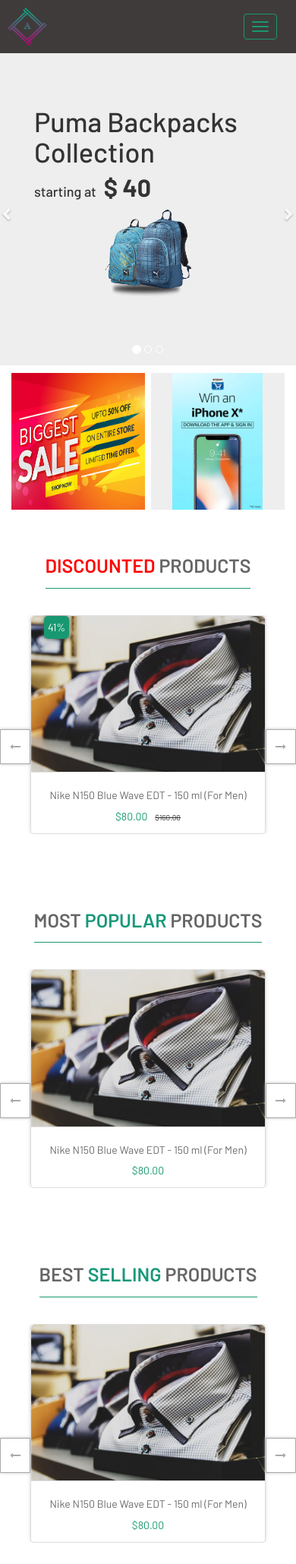
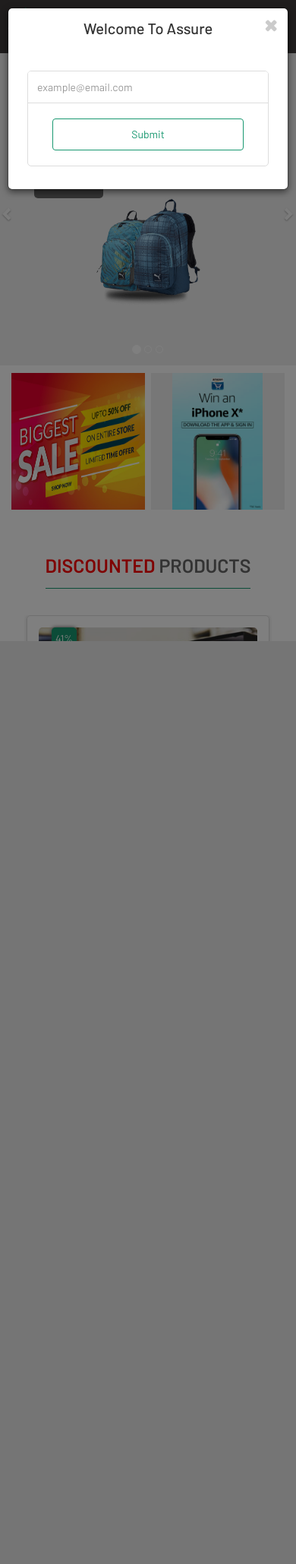
Before and after one commit to JigarFotaria/Shopping, a PHP site: page / in a window 390 px wide. Shown: the top 2059 px of the page at 76% size. After the commit the page ends 844 px from the top, so only its background shows below. Run offline with PHP 8.4, Linux system fonts and the light colour scheme.

Commit message:
change csss to hide top bar in mobile and small screen device, css update, js update for subscribe email.

```diff
--- a/css/style.css
+++ b/css/style.css
@@ -117,6 +117,7 @@ header .navbar-nav li.profile small a {text-decoration: none;}
 .owl-carousel .owl-nav .owl-prev, .owl-carousel .owl-nav .owl-next {top:100px; padding: 12px; color:#aaa; border:0.0003em solid #aaa; box-shadow:0px 0px 4px #c0c0c0;}
 .carousel.slide .item h2 {font-size: 36px;}
 .carousel.slide .item h4 strong {font-size: 32px; margin-left: 10px;}
+.carousel.slide .item a.btn-shop  {padding:12px 15px; color: #fff; background-color: #666; display: inline-block; border-radius: 5px; text-decoration: none;}
 
 .owl-carousel .owl-nav .owl-prev {left:-45px; }
 .owl-carousel .owl-nav .owl-next {right:-45px; }
@@ -240,8 +241,8 @@ footer .r-policy p {font-size: 12px; color:#bcbcbc; margin: 5px 0;}
 .cart-page .table tbody th {font-size: 16px; color:#aaa;}
 /*.cart-page .cart-nav {border-bottom: 1px solid #ccc; background-color: #189870; color:#fff; padding: 20px 20px; display: inline-block; text-align: center;}*/
 .page-heading {text-align: center; margin-bottom: 20px;}
-.page-heading h2 {color:#fff; margin:0; display: inline-block; padding: 20px 20px 20px 50px;background-color:#189870; position: relative;}
-.page-heading h2 i {margin-right: 20px; font-size: 26px;  position: absolute; top:22px; left: 12px; -webkit-animation-name: heart; /* Safari 4.0 - 8.0 */
+.page-heading h2 {color:#fff; margin:0; display: inline-block; padding: 20px 20px 20px 50px;background-color:#189870; position: relative; width: 100%; font-size: 28px;}
+.page-heading h2 i {margin-right: 20px; font-size: 26px;  position: absolute; top:22px; left: 38%; -webkit-animation-name: heart; /* Safari 4.0 - 8.0 */
     -webkit-animation: heart 2s infinite; /* Safari 4.0 - 8.0 */
     animation: heart 2s infinite;
     animation-name: heart;
@@ -350,25 +351,28 @@ a.btn-add {text-decoration: none; }
 
 
 /*Media Query*/
-@media (min-width: 320px) and (max-width: 479px) {
-		.cart-page .table-responsive {margin-top: 10px;}
+@media (min-width: 320px) and (max-width: 480px) {
 
-		.carousel.slide .item h2 {}
-		.carousel.slide .item img {max-width: 150px; margin:0px auto;}
+    .cart-page .table-responsive {margin-top: 10px;}
+		.owl-carousel.owl-theme .owl-item  {padding:0 15px;}
+		.carousel.slide .item h2 {font-size: 20px;}
+		.carousel.slide .item img {max-width: 180px; margin:0px auto;}
 		.cart-page .table .prd-thumb img {width: 60px;}
 		.discount-tag {left:17px;}
 		.breadcrumb {margin-bottom: 15px;}
-		main .carousel.slide .carousel-inner .item {top:12%;}
+    .owl-carousel .owl-nav .owl-next {right:-10px;}
+    .owl-carousel .owl-nav .owl-prev {left: -10px;}
+    .owl-carousel .owl-nav .owl-prev, .owl-carousel .owl-nav .owl-next {top:150px;}
+
+    main .carousel.slide .carousel-inner .item {top:12%;}
 		main .carousel-inner {min-height: 410px;}
 		main .carousel-inner .rows {padding-left: 15px; padding-right: 15px;}
 		main .carousel-control .glyphicon-chevron-left:before {left: -7px;}
 		main .carousel-control .glyphicon-chevron-right:before {right: -6px;}
-		main .owl-carousel .owl-item {padding:0 20px;}
+
 		main .r-pannel .top-controls select.form-control {padding:6px 4px;}
 		main .r-pannel .top-controls .control-sort {width: 100%;}
-		.owl-carousel .owl-nav .owl-next {right:-20px;}
-		.owl-carousel .owl-nav .owl-prev {left: -20px;}
-		.owl-carousel .owl-nav .owl-prev, .owl-carousel .owl-nav .owl-next {top:150px;}
+
 		main .r-pannel .navigation {text-align: center; }
 		main .r-pannel .navigation .pager {margin: 10px; float:none!important;}
 		main .r-pannel .top-controls {text-align: left;}
@@ -379,7 +383,7 @@ a.btn-add {text-decoration: none; }
 		main .r-pannel .prd-thumb .prd-detail {padding: 0;}
 		main .r-pannel .prd-thumb .prd-detail a h3 {font-size: 10px;}
 		main .right-col {min-height:180px;}
-		main .right-col .right-box {width: 49%; float: left; margin-left: 2%; height: auto;}
+
 		main .right-col .right-box img {height: 180px;}
 		main .right-col .right-box:first-child {margin-left: 0; margin-top: 10px; height: auto;}
 		footer .newsletter .subs-bx a {left: 80%;}
@@ -387,7 +391,6 @@ a.btn-add {text-decoration: none; }
 		footer .foot-col-div {padding-left:30px; padding-right: 40px;}
 
 		.cart-page .cart-0out div {text-align: center;}
-		main .owl-carousel .item {padding:0;}
 		.left-box-pdetail ul {margin-top: 20px;}
 		.left-box-pdetail ul li {margin-bottom: 10px}
 		.thumb-img {height: 40px; width: 40px;}
@@ -398,7 +401,7 @@ a.btn-add {text-decoration: none; }
 		.share-social {margin-top:10px; }
 }
 
-	@media (min-width: 480px) and (max-width: 767px){
+	@media (min-width: 481px) and (max-width: 767px){
 		 header .navbar-default .navbar-collapse {float: none;}
 		 main .carousel.slide .carousel-inner .item {top:11%;}
 		 main .right-col {min-height: 260px}
@@ -406,22 +409,34 @@ a.btn-add {text-decoration: none; }
 		 main .right-col .right-box {width:50%; float: left;}
 		 main .right-col .right-box:last-child {margin-top: 0;}
 		 .carousel.slide .item img {max-width:400px; margin:0px auto;}
+     .owl-carousel .owl-nav .owl-prev {left:-12px;}
+    .owl-carousel .owl-nav .owl-next {right:-12px;}
 		}
 
+    @media (min-width: 768px) and (max-width: 991px){
+      main .carousel-inner, main .right-col {min-height: 300px;}
+      main .right-col .right-box {width: 49%; float: left; height: auto; margin-top: 20px!important;}
+      main .right-col .right-box:last-child {margin-left: 2%;}
+    .owl-carousel .owl-nav .owl-prev {left:-12px;}
+    .owl-carousel .owl-nav .owl-next {right:-12px;}
+}
+@media (min-width: 991px) and (max-width: 1024px){
 
 
-
+}
 
 	@media (min-width: 320px) and (max-width: 767px){
 
-
-
+			main .owl-carousel .owl-item {padding:0 20px; }
+			main .right-col .right-box {width: 49%; float: left; height: auto;}
+      main .right-col .right-box:last-child {margin-left: 2%;}
 		main .prd-slider {padding-right: 20px; padding-left: 20px;}
 		.navbar-default .navbar-toggle .icon-bar {background-color: #189870;}
 		.navbar-collapse.in{margin-top:15px;}
 		.navbar-default .navbar-toggle:hover, .navbar-default .navbar-toggle:focus { background-color:transparent;}
 		.navbar-default .navbar-collapse, .navbar-default .navbar-form, .navbar-default .navbar-toggle {border-color: #189870}
-		.navbar-default .navbar-nav > li > a {color:#189870;}
+    header .navbar-nav li.category-l.open .dropdown-menu li a {color:#189870;}
+		.navbar-default .navbar-nav > a, .navbar-default .navbar-nav > .open > a, .navbar-default .navbar-nav > .open > a:hover, .navbar-default .navbar-nav > .open > a:focus {color:#189870;}
 		.navbar-default .navbar-nav li.profile.open .dropdown-menu > li > a, .navbar-default .navbar-nav li.cart.open .dropdown-menu > li > a {color:#cfcfcf;}
 		header .navbar-nav li.cart.open .dropdown-menu {position: static;}
 		header .navbar-default {background-color:#3f3b3b;}
--- a/index.html
+++ b/index.html
@@ -15,7 +15,7 @@
     <link href="css/style.css" rel="stylesheet">
   </head>
   <body>
-    <section class="top-bar hidden-xs">
+    <section class="top-bar hidden-xs hidden-sm">
       <div class="top-column">
         <a class="" href="#"><i class="fa fa-envelope-open-o"></i>support@assure.com</a>
         <a class="" href="#"><i class="fa fa-bell-o"></i>000-22-121-3434</a>
@@ -64,7 +64,7 @@
               </li>
              <li class="profile dropdown">
                 <!-- <a class="fa fa-user" aria-hidden="true" href=""></a> -->
-                <a href="#" class="dropdown-toggle person" data-toggle="dropdown" role="button" aria-haspopup="true" aria-expanded="false" ata-placement="left" title="Profile"><i class="fa fa-user"></i><span class="hidden-md hidden-lg">Profile</span></a>
+                <a href="#" class="dropdown-toggle person" data-toggle="dropdown" role="button" aria-haspopup="true" aria-expanded="false" ata-placement="left" title="Profile"><i class="fa fa-user"></i><span class="visible-xs">Profile</span></a>
                 <ul class="dropdown-menu">
                   <li><a type="button" class="btn login-btn" data-toggle="modal" data-target="#myModal">
                     Sign In
@@ -77,7 +77,7 @@
                 </ul>
               </li>
               <li class="cart dropdown">
-                <a class="dropdown-toggle bag" href="cart.html" data-toggle="dropdown" role="button" aria-haspopup="true" aria-expanded="false" ata-placement="left" title="Cart"><i class="fa fa-shopping-bag"></i><span class="hidden-md hidden-lg">Cart</span></a>
+                <a class="dropdown-toggle bag" href="cart.html" data-toggle="dropdown" role="button" aria-haspopup="true" aria-expanded="false" ata-placement="left" title="Cart"><i class="fa fa-shopping-bag"></i><span class="visible-xs">Cart</span></a>
                 <ul class="dropdown-menu">
                   <li>
                     <a>
@@ -92,7 +92,7 @@
                 </ul>
               </li>
                <li class="cart dropdown">
-                <a class="bag" href="wishlist.html" data-placement="left" title="wishlist"><i class="fa fa-heart"></i><span class="hidden-md hidden-lg">wishlist</span></a>
+                <a class="bag" href="wishlist.html" data-placement="left" title="wishlist"><i class="fa fa-heart"></i><span class="visible-xs">wishlist</span></a>
               </li>
             </ul>
           </div>
@@ -115,6 +115,7 @@
                 <div class="col-xs-12 col-md-5 col-md-offset-1">
                   <h2>Puma Backpacks Collection</h2>
                   <h4>starting at<strong>$ 40</strong></h4>
+                  <a class="btn-shop" href="product-details.html">Shop Now</a>
                 </div>
                 <div class="col-xs-12 col-md-6"><img class="img-responsive" src="images/02.png"> </div>
               </div>
@@ -124,6 +125,7 @@
                 <div class="col-xs-12 col-md-5 col-md-offset-1">
                   <h2>lamp Collection</h2>
                   <h4>starting at<strong>$ 140</strong></h4>
+                  <a class="btn-shop" href="product-details.html">Shop Now</a>
                 </div>
                 <div class="col-xs-12 col-md-6"><img class="img-responsive" src="images/03.png"> </div>
               </div>
@@ -133,6 +135,7 @@
                 <div class="col-xs-12 col-md-5 col-md-offset-1">
                   <h2>Puma Backpacks Collection</h2>
                   <h4>starting at<strong>$ 40</strong></h4>
+                  <a class="btn-shop" href="product-details.html">Shop Now</a>
                 </div>
                 <div class="col-xs-12 col-md-6"><img class="img-responsive" src="images/04.png"> </div>
               </div>
@@ -586,6 +589,28 @@
         </div>
       </div>
     </div>
+    <!-- Subscribe email -->
+    <div class="modal fade login" id="sub-email" tabindex="-1" role="dialog" aria-labelledby="email">
+      <div class="modal-dialog md-2" role="document">
+        <div class="modal-content">
+          <div class="modal-header">
+            <h5>Welcome To Assure</h5>
+            <a class="fa fa-times close" data-dismiss="modal"></a>
+          </div>
+          <div class="modal-body">
+
+            <div class="signin-f">
+              <form method="post">
+                <input type="email" name="email" placeholder="example@email.com" class="form-control" required>
+
+                <a href="" class="btn btsubmit" type="sybmit">Submit</a>
+
+              </form>
+            </div>
+          </div>
+        </div>
+      </div>
+    </div>
     <!-- Registration -->
     <div class="modal fade login " id="myModal2" tabindex="-1" role="dialog" aria-labelledby="myModalLabel">
       <div class="modal-dialog" role="document">
@@ -620,6 +645,8 @@
     </div>
     <!-- model close -->
     <script src="https://ajax.googleapis.com/ajax/libs/jquery/1.12.4/jquery.min.js"></script>
+
+
     <script src="js/owl.carousel.js"></script>
     <script src="js/commanjs.js"></script>
     <script src="js/bootstrap.min.js"></script>
--- a/js/commanjs.js
+++ b/js/commanjs.js
@@ -14,6 +14,14 @@
         $(this).parents('.col-sm-6.col-xs-6.col-md-4').fadeOut();
         return false;
     });
+
+
+    $(window).load(function(){
+        setTimeout(function(){
+       $('#sub-email').modal('show');
+            }, 3000);
+        });
+
 
     $('.bag').on('click', function(){
         window.location = "cart.html"
```
Also changed, not shown: cart.html (+4 -4 lines), favourite.html (+4 -4 lines), product-details.html (+4 -4 lines), product-list.html (+4 -4 lines), wishlist.html (+4 -4 lines).
